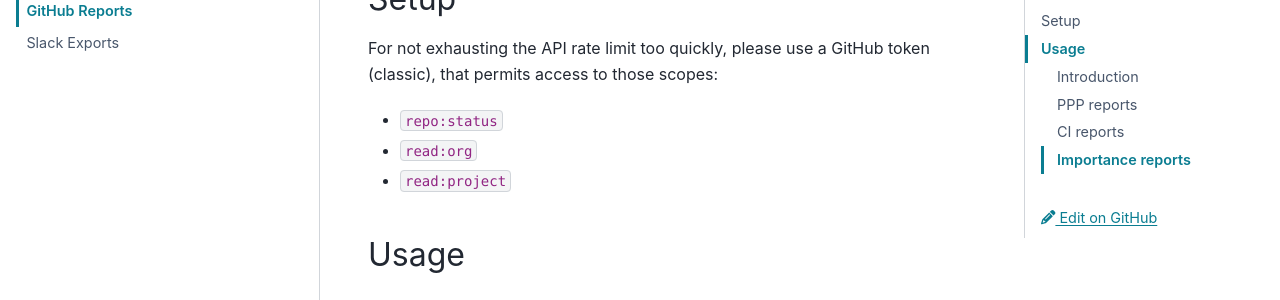
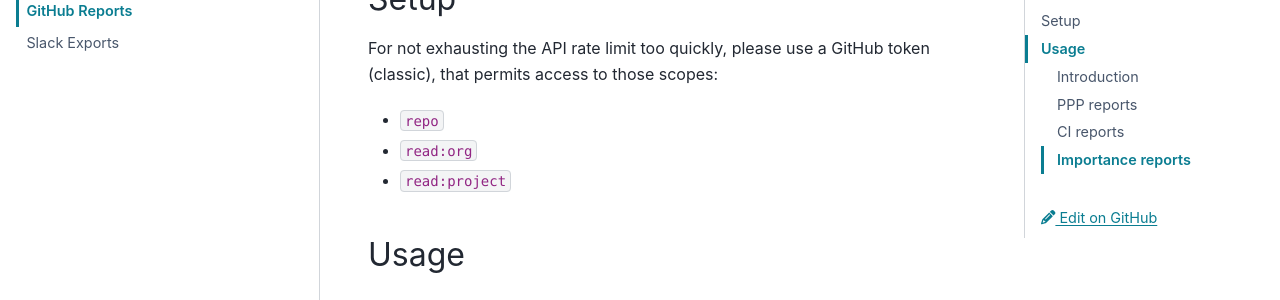
Before and after one commit to tech-writing/rapporto, a Sphinx documentation site: the page built from docs/guide/github.md, in a window 1280 px wide and 900 px high, scrolled down 404 px. Shown: the part 148-448 px from the top of the window. Built offline with Sphinx 7.4.7 and the PyData theme 0.15.4, drawn with Linux system fonts in a browser that asks for light colours.

Commit message:
Documentation: Fix OAuth scopes for GitHub

```diff
--- a/docs/guide/github.md
+++ b/docs/guide/github.md
@@ -13,7 +13,7 @@
 For not exhausting the API rate limit too quickly, please use a GitHub
 token (classic), that permits access to those scopes:
 
-- `repo:status`
+- `repo`
 - `read:org`
 - `read:project`
 
```
